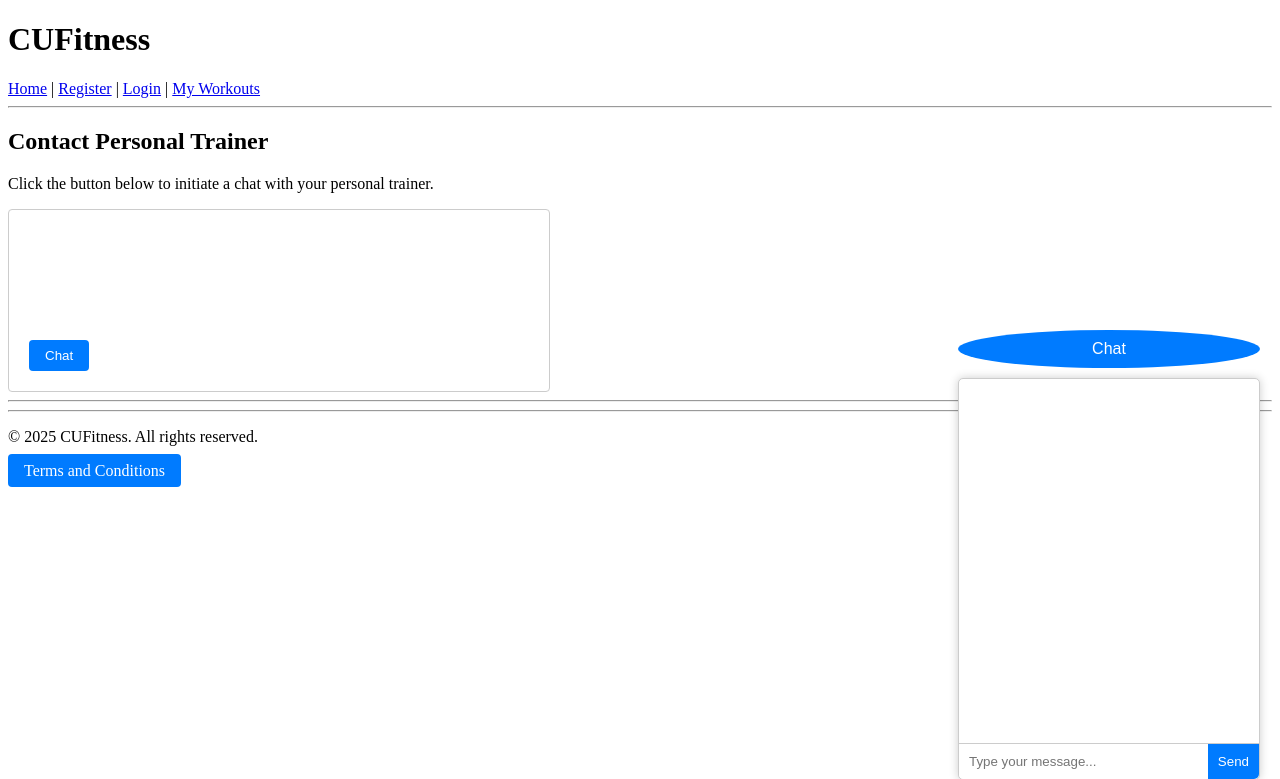
After one commit to rizalmahmud/cufitness, a Django app: page /accounts/contact_trainer/ in a window 1280 px wide. The commit adds this page. Shown: the top 779 px of the page. Run offline with Django 5.2, Linux system fonts and the light colour scheme.

Commit message:
#personal trainer

```diff
--- a/accounts/urls.py
+++ b/accounts/urls.py
@@ -2,6 +2,10 @@ from django.urls import path
 from django.contrib.auth import views as auth_views
 from .views import register, profile, chatbot_ai, workout_videos, delete_account
 from .views import healthy_meals
+from django.urls import path
+from . import views
+from django.contrib.auth import views as auth_views
+
 
 
 urlpatterns = [
@@ -13,5 +17,6 @@ urlpatterns = [
     path('delete_account/', delete_account, name='delete_account'),
     path('logout/', auth_views.LogoutView.as_view(next_page='/'), name='logout'),
 path('healthy_meals/', healthy_meals, name='healthy_meals'),
+path('contact_trainer/', views.contact_trainer, name='contact_trainer'),  # Personal trainer by Rizal
 
 ]
--- a/accounts/views.py
+++ b/accounts/views.py
@@ -9,6 +9,8 @@ import json
 import openai
 from django.http import JsonResponse
 from django.views.decorators.csrf import csrf_exempt
+def contact_trainer(request):
+    return render(request, 'accounts/personal_trainer.html')
 
 def healthy_meals(request):
     return render(request, 'accounts/healthy_meals.html')
--- /dev/null
+++ b/templates/accounts/personal_trainer.html
@@ -0,0 +1,31 @@
+{% extends "base.html" %}
+
+{% block content %}
+<h2>Contact Personal Trainer</h2>
+<p>Click the button below to initiate a chat with your personal trainer.</p>
+<div id="pt-chat-container" style="border:1px solid #ccc; padding:20px; border-radius:4px; max-width:500px;">
+    <div id="pt-chat-window">
+        <div id="pt-chat-messages" style="min-height:100px; margin-bottom:10px;"></div>
+        <!-- A button that triggers the chatbot message -->
+        <button id="pt-chat-start" style="padding:8px 16px; background-color:#007bff; color:white; border:none; border-radius:4px; cursor:pointer;">
+            Chat
+        </button>
+    </div>
+</div>
+
+<script>
+document.addEventListener('DOMContentLoaded', function() {
+    const chatButton = document.getElementById('pt-chat-start');
+    const chatMessages = document.getElementById('pt-chat-messages');
+    chatButton.addEventListener('click', function() {
+        // Create a message element with the auto-response
+        const messageElem = document.createElement('div');
+        messageElem.classList.add('chat-message', 'bot-message');
+        messageElem.innerText = "Thank you for reaching your personal trainer. I will contact you soon.";
+        chatMessages.appendChild(messageElem);
+        // Optionally disable the button after first use
+        chatButton.disabled = true;
+    });
+});
+</script>
+{% endblock %}
--- a/templates/accounts/profile.html
+++ b/templates/accounts/profile.html
@@ -31,6 +31,11 @@
         Healthy 5 Minutes Meal
     </a>
 </p>
+<p style="margin-top: 20px;">
+    <a href="{% url 'contact_trainer' %}" style="padding: 8px 16px; background-color: #FF5722; color: white; border-radius: 4px; text-decoration: none;">
+        Contact Personal Trainer
+    </a>
+</p>
 
   <!-- Logout Button -->
   <form action="{% url 'logout' %}" method="post" style="display:inline;">
```
Also changed, not shown: db.sqlite3.
